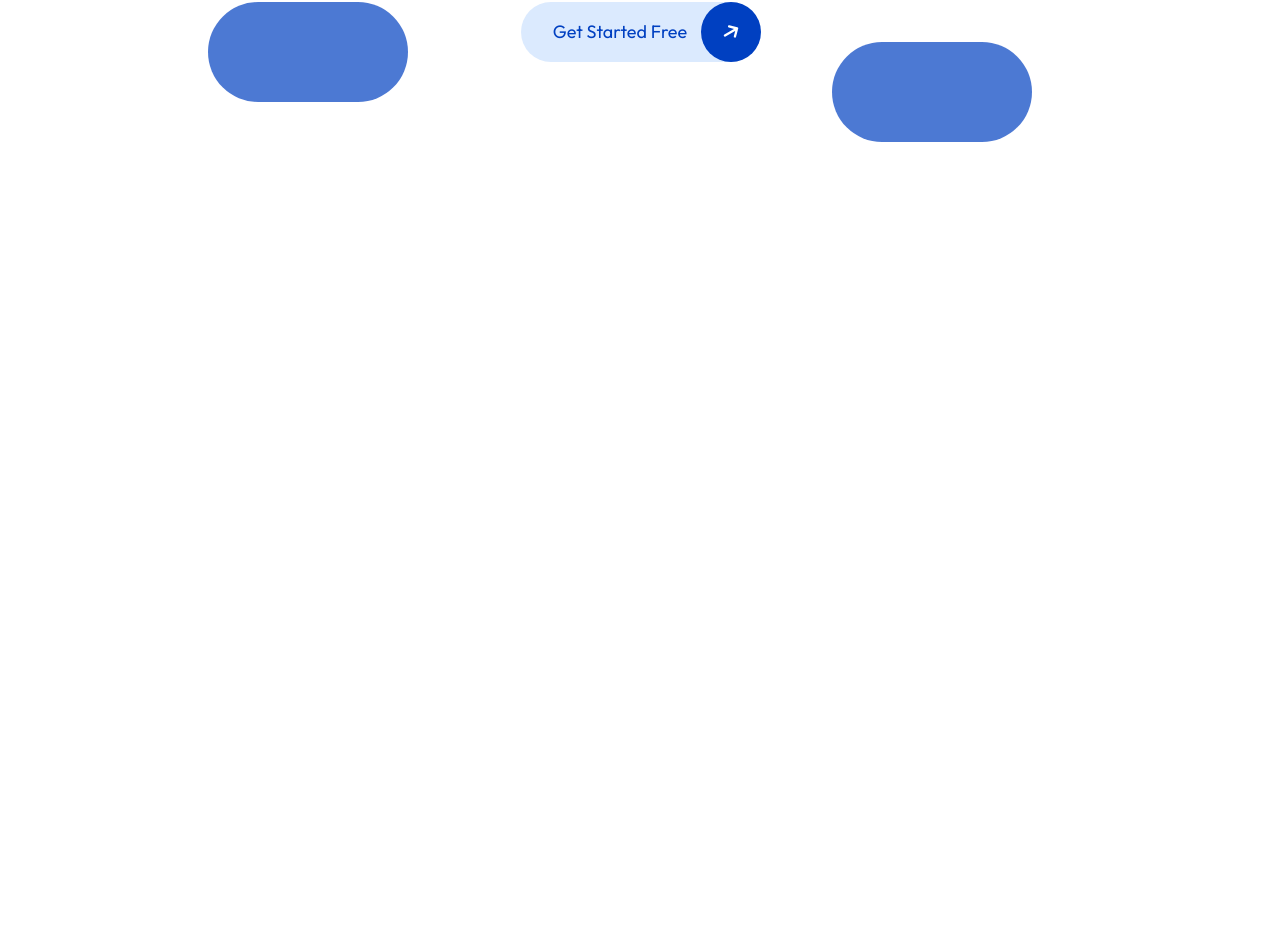
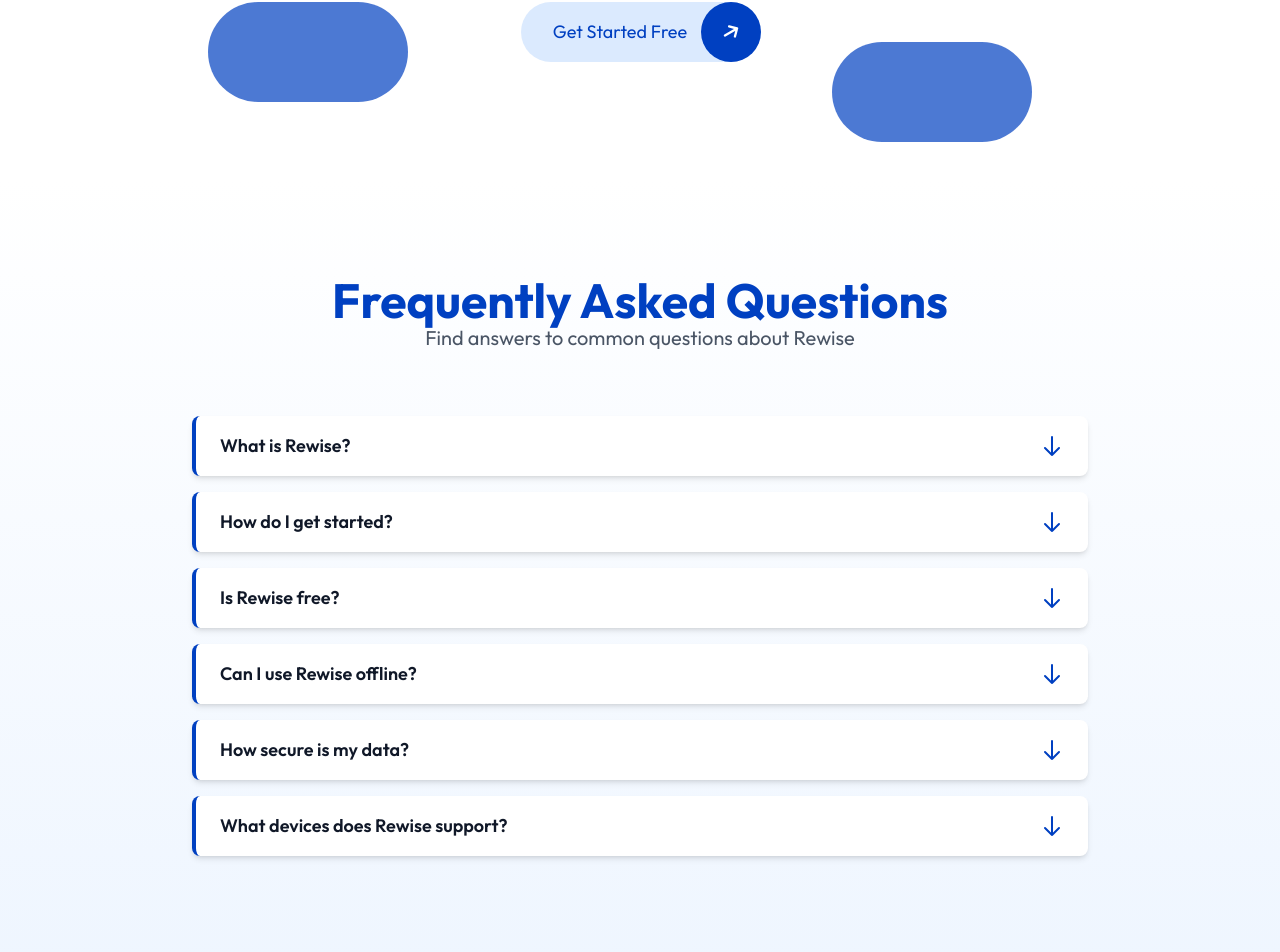
Before and after one commit to bojitha001/rewise-marketing, a React (Vite) app: page / in a window 1280 px wide. Shown: the part 1844-2796 px from the top of the page. Before the commit the page ends 2024 px from the top, so only its background shows below. Built offline with nearby package versions, Linux system fonts and the light colour scheme.

Commit message:
feat: add FAQ and Footer components; update App component to include them

```diff
--- a/src/App.jsx
+++ b/src/App.jsx
@@ -1,4 +1,6 @@
 import About from "./Components/About"
+import FAQ from "./Components/FAQ"
+import Footer from "./Components/Footer"
 import Home from "./Components/Home"
 import NavBarNew from "./Components/NavBarNew"
 
@@ -9,6 +11,8 @@ const App = () => {
     <NavBarNew/>
     <Home/>
     <About/>
+    <FAQ/>
+    <Footer/>
     </>
   )
 }
--- /dev/null
+++ b/src/Components/FAQ.jsx
@@ -0,0 +1,80 @@
+import React, { useState } from 'react'
+
+const FAQ = () => {
+  const [openIndex, setOpenIndex] = useState(null)
+
+  const faqs = [
+    {
+      question: 'What is Rewise?',
+      answer: 'Rewise is an all-in-one learning platform designed to help you master your learning journey with innovative tools and resources.'
+    },
+    {
+      question: 'How do I get started?',
+      answer: 'Simply download the Rewise app from the App Store or Google Play, create an account, and start learning with thousands of resources.'
+    },
+    {
+      question: 'Is Rewise free?',
+      answer: 'Rewise offers both free and premium plans. You can start with the free plan and upgrade anytime for additional features.'
+    },
+    {
+      question: 'Can I use Rewise offline?',
+      answer: 'Yes, you can download courses and access them offline. Premium members have enhanced offline access to more content.'
+    },
+    {
+      question: 'How secure is my data?',
+      answer: 'Your data is encrypted and stored securely on our servers. We comply with all international data protection standards.'
+    },
+    {
+      question: 'What devices does Rewise support?',
+      answer: 'Rewise is available on iOS, Android, and web browsers, allowing you to learn on any device.'
+    }
+  ]
+
+  const toggleFAQ = (index) => {
+    setOpenIndex(openIndex === index ? null : index)
+  }
+
+  return (
+    <div className="px-24 py-24 bg-gradient-to-b from-white to-blue-50">
+      <div className="max-w-4xl mx-auto">
+        {/* Header */}
+        <div className="text-center mb-16">
+          <h2 className="text-5xl font-bold" style={{ color: '#0040c1' }} >Frequently Asked Questions</h2>
+          <p className="text-xl text-gray-600">Find answers to common questions about Rewise</p>
+        </div>
+
+        {/* FAQ Items */}
+        <div className="space-y-4">
+          {faqs.map((faq, index) => (
+            <div key={index} className="bg-white rounded-lg shadow-md overflow-hidden border-l-4" style={{ borderColor: '#0040c1' }}>
+              <button
+                onClick={() => toggleFAQ(index)}
+                className="w-full px-6 py-4 flex items-center justify-between hover:bg-blue-50 transition"
+              >
+                <span className="text-lg font-semibold text-gray-900">{faq.question}</span>
+                <svg
+                  className={`w-6 h-6 transition-transform`}
+                  style={{ color: '#0040c1' }}
+                  fill="none"
+                  stroke="currentColor"
+                  viewBox="0 0 24 24"
+                >
+                  <path strokeLinecap="round" strokeLinejoin="round" strokeWidth={2} d="M19 14l-7 7m0 0l-7-7m7 7V3" />
+                </svg>
+              </button>
+
+              {/* Answer */}
+              {openIndex === index && (
+                <div className="px-6 py-4 bg-blue-50 border-t" style={{ borderColor: '#0040c1' }}>
+                  <p className="text-gray-700">{faq.answer}</p>
+                </div>
+              )}
+            </div>
+          ))}
+        </div>
+      </div>
+    </div>
+  )
+}
+
+export default FAQ
--- /dev/null
+++ b/src/Components/Footer.jsx
@@ -0,0 +1,81 @@
+import React from 'react'
+
+const Footer = () => {
+  return (
+    <footer className="text-gray-700 py-12" style={{ backgroundColor: '#0040c1' }}>
+      <div className="px-24">
+        <div className="grid grid-cols-1 md:grid-cols-4 gap-8 mb-12">
+          {/* Brand Section */}
+          <div className="col-span-1">
+            <h3 className="text-2xl font-bold text-white mb-4">REWISE</h3>
+            <p className="text-sm leading-relaxed text-blue-100">
+              Learn smarter, grow faster. Your all-in-one solution for managing your learning and academic goals.
+            </p>
+          </div>
+
+          {/* Product */}
+          <div>
+            <h4 className="text-white font-semibold mb-4">Product</h4>
+            <ul className="space-y-2 text-sm text-blue-100">
+              <li><a href="#" className="hover:text-white transition">Features</a></li>
+              <li><a href="#" className="hover:text-white transition">Pricing</a></li>
+              <li><a href="#" className="hover:text-white transition">Security</a></li>
+              <li><a href="#" className="hover:text-white transition">Download</a></li>
+            </ul>
+          </div>
+
+          {/* Company */}
+          <div>
+            <h4 className="text-white font-semibold mb-4">Company</h4>
+            <ul className="space-y-2 text-sm text-blue-100">
+              <li><a href="#" className="hover:text-white transition">About Us</a></li>
+              <li><a href="#" className="hover:text-white transition">Blog</a></li>
+              <li><a href="#" className="hover:text-white transition">Careers</a></li>
+              <li><a href="#" className="hover:text-white transition">Contact</a></li>
+            </ul>
+          </div>
+
+          {/* Legal */}
+          <div>
+            <h4 className="text-white font-semibold mb-4">Legal</h4>
+            <ul className="space-y-2 text-sm text-blue-100">
+              <li><a href="#" className="hover:text-white transition">Privacy Policy</a></li>
+              <li><a href="#" className="hover:text-white transition">Terms of Service</a></li>
+              <li><a href="#" className="hover:text-white transition">Cookie Policy</a></li>
+              <li><a href="#" className="hover:text-white transition">Support</a></li>
+            </ul>
+          </div>
+        </div>
+
+        {/* Divider */}
+        <div className="border-t border-blue-400 pt-8">
+          {/* Social Links */}
+          <div className="flex justify-center gap-6 mb-8">
+            <a href="#" className="text-blue-100 hover:text-white transition">
+              <svg className="w-6 h-6" fill="currentColor" viewBox="0 0 24 24">
+                <path d="M8.29 20v-7.21H5.5V9.25h2.79V7.16c0-2.77 1.69-4.28 4.16-4.28 1.18 0 2.2.09 2.5.13v2.9h-1.72c-1.35 0-1.61.64-1.61 1.59v2.08h3.22l-4.20 3.54V20H8.29z"/>
+              </svg>
+            </a>
+            <a href="#" className="text-blue-100 hover:text-white transition">
+              <svg className="w-6 h-6" fill="currentColor" viewBox="0 0 24 24">
+                <path d="M23 3a10.9 10.9 0 01-3.14 1.53 4.48 4.48 0 00-7.86 3v1A10.66 10.66 0 013 4s-4 9 5 13a11.64 11.64 0 01-7 2s9 5 20 5a9.5 9.5 0 00-9-5.5c4.75 2.25 7-7 7-7"/>
+              </svg>
+            </a>
+            <a href="#" className="text-blue-100 hover:text-white transition">
+              <svg className="w-6 h-6" fill="currentColor" viewBox="0 0 24 24">
+                <path d="M12 2C6.48 2 2 6.48 2 12s4.48 10 10 10 10-4.48 10-10S17.52 2 12 2zm0 18c-4.41 0-8-3.59-8-8s3.59-8 8-8 8 3.59 8 8-3.59 8-8 8zm3.5-9c.83 0 1.5-.67 1.5-1.5S16.33 8 15.5 8 14 8.67 14 9.5s.67 1.5 1.5 1.5zm-7 0c.83 0 1.5-.67 1.5-1.5S9.33 8 8.5 8 7 8.67 7 9.5 7.67 11 8.5 11zm3.5 6.5c2.33 0 4.31-1.46 5.11-3.5H6.89c.8 2.04 2.78 3.5 5.11 3.5z"/>
+              </svg>
+            </a>
+          </div>
+
+          {/* Copyright */}
+          <div className="text-center text-sm text-blue-100">
+            <p>&copy; 2026 Rewise. All rights reserved.</p>
+          </div>
+        </div>
+      </div>
+    </footer>
+  )
+}
+
+export default Footer
--- a/src/Components/NavBarNew.jsx
+++ b/src/Components/NavBarNew.jsx
@@ -61,8 +61,8 @@ const NavBarNew = () => {
   return (
     <nav className="fixed top-0 left-0 right-0 z-100 w-screen">
       <div ref={navBarRef} className="px-6 md:px-24 mx-auto py-6 md:py-15 flex items-center justify-between relative">
-        <img src="" alt="Rewise" className="h-10 md:h-12 w-auto logo" />
-
+        {/* <img src="" alt="Rewise" className="h-10 md:h-12 w-auto logo" /> */}
+ <span className="text-3xl  text-black">rewise</span>
         <div className="cursor-pointer" onClick={openMenu}>
           <img className="w-10 h-10" src={menuIcon} alt="open menu" />
         </div>
@@ -71,11 +71,12 @@ const NavBarNew = () => {
       {/* Full screen menu overlay */}
       <div
         ref={menuRef}
-        className="fixed top-0 left-0 w-screen h-screen bg-[#007BFF] nav-menu px-6 md:px-15 py-6 md:py-15 flex flex-col justify-between"
+        className="fixed top-0 left-0 w-screen h-screen nav-menu px-6 md:px-15 py-6 md:py-15 flex flex-col justify-between"
+        style={{ backgroundColor: '#0040c1' }}
       >
         {/* Top bar */}
         <div className="flex items-center justify-between">
-          <img src="" alt="Rewise" className="h-10 md:h-12 w-auto" />
+          <span className="text-2xl font-bold text-white">REWISE</span>
           <div className="cursor-pointer" onClick={closeMenu}>
             <img src={closeIcon} className="w-10 h-10" alt="close menu" />
           </div>
```
